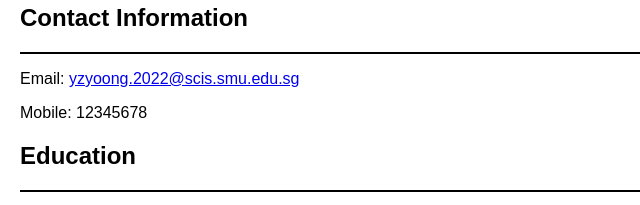
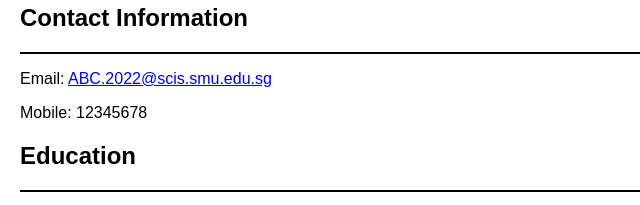
Before and after one commit to yoongyuanzhi/yoongyuanzhi.github.io, a plain HTML site: page resume.html in a window 1280 px wide. Shown: the part 144-349 px from the top of the page, 0-640 px from the left. Drawn offline with Linux system fonts and the light colour scheme.

Commit message:
Update resume.html

```diff
--- a/resume.html
+++ b/resume.html
@@ -46,7 +46,7 @@
 
     <h2>Contact Information</h2>
     <hr>
-    <p>Email: <a href="mailto:yzyoong.2022@scis.smu.edu.sg">yzyoong.2022@scis.smu.edu.sg</a></p>
+    <p>Email: <a href="mailto:ABC.2022@scis.smu.edu.sg">ABC.2022@scis.smu.edu.sg</a></p>
     <p>Mobile: 12345678</p>
 
 
```
